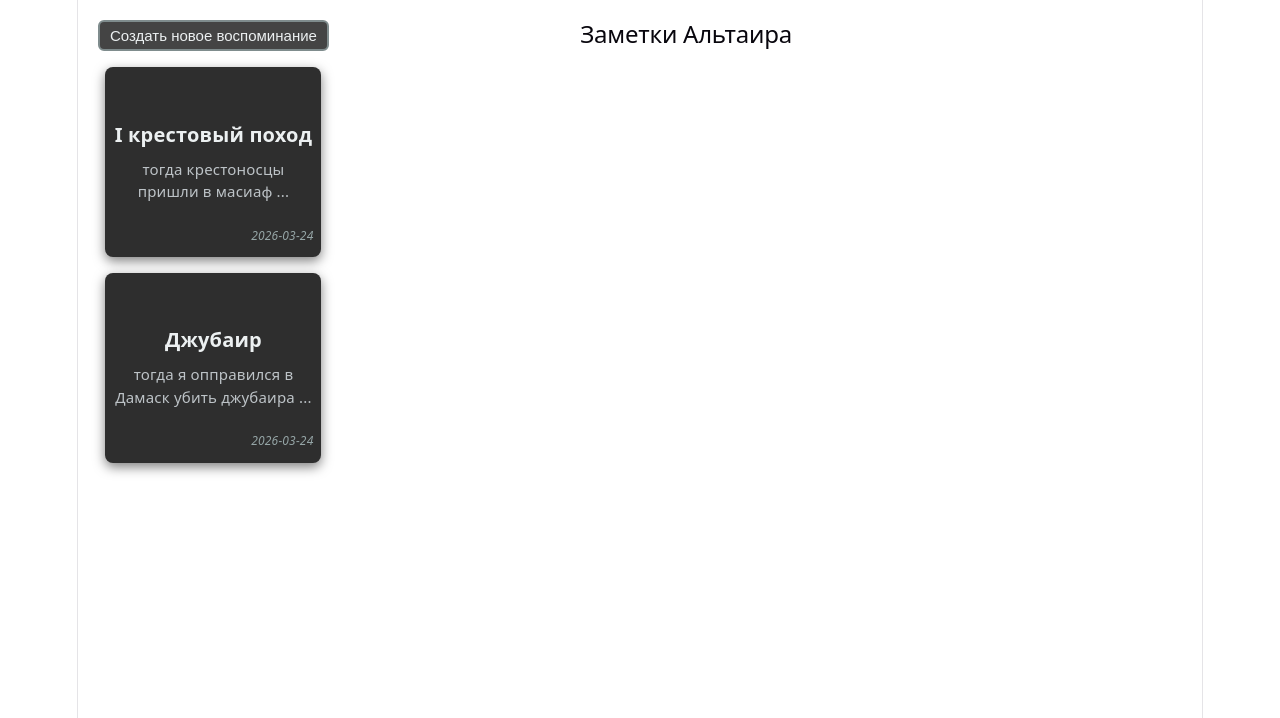
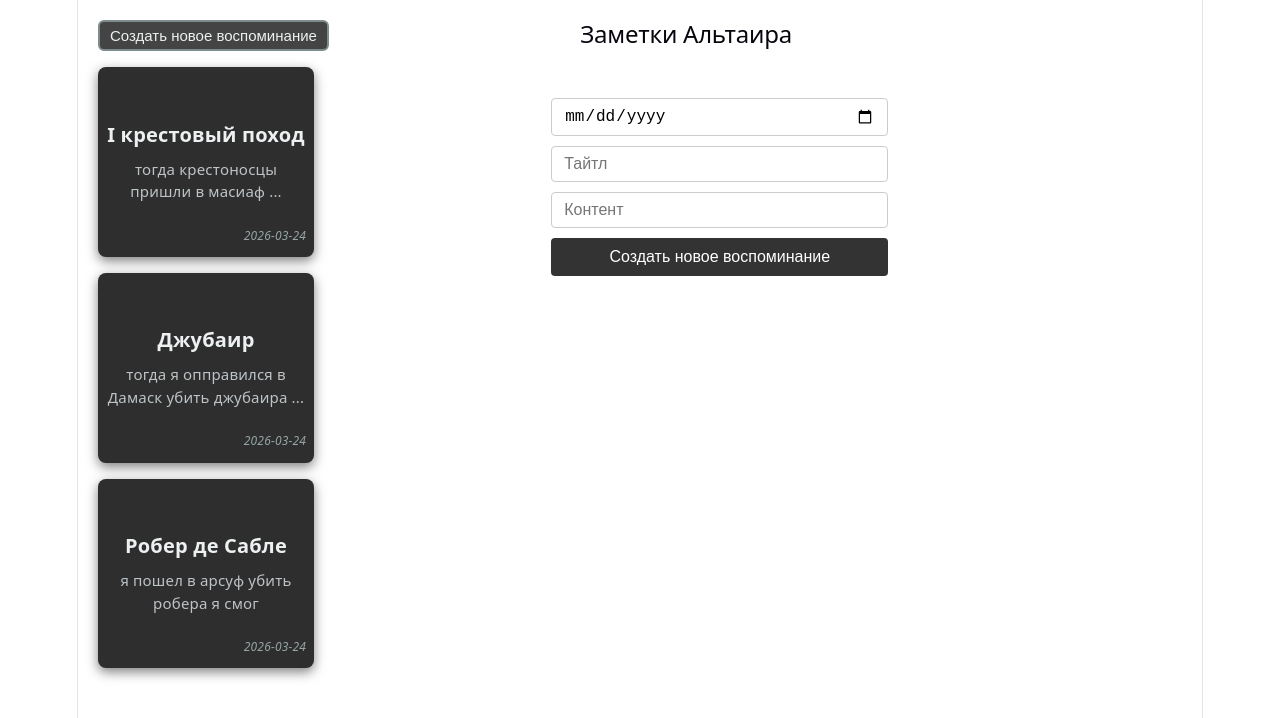
Before and after one commit to web-coder2/AltairNotes, a React (Vite) app in the folder client/: page / in a window 1280 px wide. Shown: the top 718 px of the page. Built offline with nearby package versions, Linux system fonts and the light colour scheme.

Commit message:
создал базовый функционал (бех бэкенда и жесткой логики)

```diff
--- a/client/src/App.css
+++ b/client/src/App.css
@@ -38,3 +38,36 @@
   outline: none;
   box-shadow: 0 0 0 3px rgba(236, 240, 241, 0.5);
 }
+
+form {
+  display: flex;
+  flex-direction: column;
+  gap: 10px;
+  text-align: center;
+  margin-top: 50px;
+  width: 50%;
+  margin-left: 30%;
+}
+
+form input {
+  padding: 8px 12px;
+  font-size: 16px;
+  border: 1px solid #ccc;
+  border-radius: 4px;
+  box-sizing: border-box;
+}
+
+form button {
+  padding: 10px 15px;
+  font-size: 16px;
+  background-color: #333;
+  color: #fff;
+  border: none;
+  border-radius: 4px;
+  cursor: pointer;
+  transition: background-color 0.3s ease;
+}
+
+form button:hover {
+  background-color: #555;
+}
--- a/client/src/App.jsx
+++ b/client/src/App.jsx
@@ -13,19 +13,87 @@ function App() {
   // 2)либо полный контенет с тайтлом и датой записи выбраной карточки (через onClick сделать)
   // 3)выше сделать типа div в котором будет типа логотипа красиов чтобы был
 
+  const [showNote, setShowNote] = useState(false)
+  const [formData, setFormData] = useState({
+    date: dayjs(new Date()).format('YYYY-MM-DD'),
+    title: '',
+    content: ''
+  })
+
+  const [visibleNote, setVisibleNode] = useState(null)
+
+  const staticArray = [
+    { date: new Date, title: "I крестовый поход", content: 'тогда крестоносцы пришли в масиаф ...' },
+    { date: new Date, title: "Джубаир", content: 'тогда я опправился в Дамаск убить джубаира ...' },
+    { date: new Date, title: "Робер де Сабле", content: 'я пошел в арсуф убить робера я смог' },
+  ]
+
+  const [arrayNotes, setArrayNotes] = useState(staticArray)
+
+
+  const changeShowNoteState = (e) => {
+    setShowNote(false)
+  }
+
+  const setVisibleNote = (e) => {
+    setVisibleNode(e)
+    setShowNote(true)
+  }
+
+  const handleFormSubmit = (e) => {
+
+    e.preventDefault()
+
+    let formTarget = e.target
+
+    let newItem = {
+      date: formTarget[0].value,
+      title: formTarget[1].value,
+      content: formTarget[2].value,
+    }
+
+    staticArray.push(newItem)
+
+    console.log(staticArray)
+
+    setArrayNotes(staticArray)
+
+  }
+
   return (
 
     <>
 
       <div class='main-container'>
         <div class="notes-container">
-          <button class="button-dark">Создать новое воспоминание</button>
-          <Notes date={ new Date } title={ "I крестовый поход" } content={ "тогда крестоносцы пришли в масиаф ..." } ></Notes>
-          <Notes date={ new Date } title={ "Джубаир" } content={ "тогда я опправился в Дамаск убить джубаира ..." } ></Notes>
+          <button class="button-dark" onClick={changeShowNoteState}>Создать новое воспоминание</button>
+
+          {// TODO: позже когда будет готов бэкенд получать данные с апишки и рендерить с респонса вместо статики
+            arrayNotes.map((item) => {
+              return (
+                <div onClick={() => setVisibleNote(item)}>
+                  <Notes date={item.date} title={item.title} content={item.content} />
+                </div>
+              )
+            })
+          }
+
         </div>
 
         <div class="main-root-div">
           <h2>Заметки Альтаира</h2>
+
+          {showNote ? (
+            <Notes date={visibleNote.date} title={visibleNote.title} content={visibleNote.content} />
+        ) : (
+            <form onSubmit={handleFormSubmit}>
+              <input name='date' type='date' />
+              <input name='title' placeholder='Тайтл' />
+              <input name='content' placeholder='Контент' />
+              <button type='submit'>Создать новое воспоминание</button>
+            </form>
+        )}
+
         </div>
       </div>
 
```
